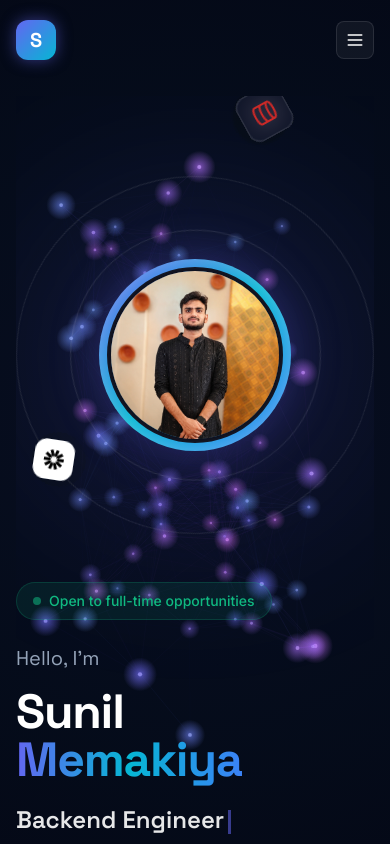
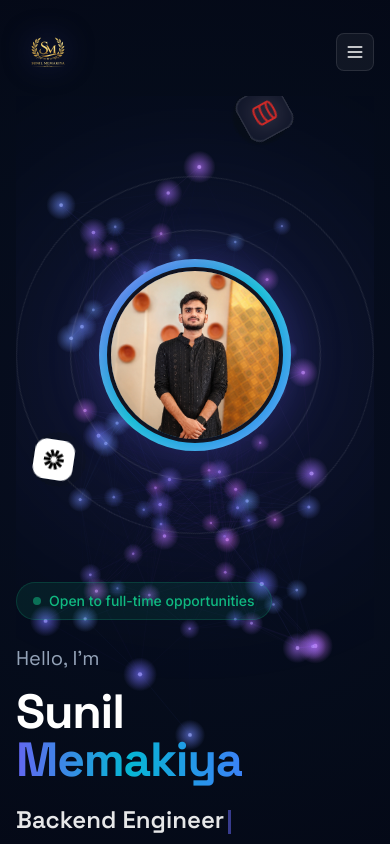
Before and after one commit to memakiyasunb11-tech/portfolio, a React (Vite) app: page / in a window 390 px wide. Shown: the top 844 px of the page. Built offline with nearby package versions, Linux system fonts and the light colour scheme.

Commit message:
feat: implement responsive Navbar and Footer components with smooth scroll navigation

```diff
--- a/index.html
+++ b/index.html
@@ -2,7 +2,7 @@
 <html lang="en">
   <head>
     <meta charset="UTF-8" />
-    <link rel="icon" type="image/svg+xml" href="/logo.svg" />
+    <link rel="icon" type="image/png" href="/logo.png" />
     <meta name="viewport" content="width=device-width, initial-scale=1.0" />
     <title>Sunil Memakiya | Backend Engineer</title>
 
--- a/src/components/Footer/Footer.tsx
+++ b/src/components/Footer/Footer.tsx
@@ -29,9 +29,7 @@ const Footer: React.FC = () => {
             onClick={scrollTop}
           >
             <div className="flex items-center gap-2">
-              <div className="w-8 h-8 rounded-lg bg-gradient-to-br from-primary to-accent flex items-center justify-center text-white font-heading font-bold text-lg shadow-[0_0_15px_rgba(99,102,241,0.3)] group-hover:shadow-[0_0_20px_rgba(6,182,212,0.5)] transition-shadow">
-                S
-              </div>
+              <img src="/logo.png" alt="Logo" className="w-14 h-14 object-contain drop-shadow-[0_0_15px_rgba(99,102,241,0.3)] group-hover:drop-shadow-[0_0_20px_rgba(6,182,212,0.5)] transition-all" />
               <span className="font-heading font-bold text-2xl tracking-tight text-white group-hover:text-primary transition-colors">
                 Sunil<span className="text-primary group-hover:text-accent transition-colors">.</span>
               </span>
--- a/src/components/Navbar/Navbar.tsx
+++ b/src/components/Navbar/Navbar.tsx
@@ -38,9 +38,7 @@ const Navbar: React.FC = () => {
           className="flex items-center gap-2 group"
           aria-label="Home"
         >
-          <div className="w-10 h-10 rounded-xl bg-gradient-to-br from-primary to-accent flex items-center justify-center text-white font-heading font-bold text-xl shadow-[0_0_15px_rgba(99,102,241,0.5)] group-hover:shadow-[0_0_25px_rgba(6,182,212,0.6)] transition-shadow">
-            S
-          </div>
+          <img src="/logo.png" alt="Logo" className="w-16 h-16 object-contain drop-shadow-[0_0_15px_rgba(99,102,241,0.5)] group-hover:drop-shadow-[0_0_25px_rgba(6,182,212,0.6)] transition-all" />
           <span className="font-heading font-bold text-xl tracking-tight hidden sm:block">
             Sunil<span className="text-primary">.</span>
           </span>
--- a/src/index.tsx
+++ b/src/index.tsx
@@ -1,6 +1,6 @@
 import React from 'react';
 import ReactDOM from 'react-dom/client';
-import App from './App';
+import App from './App.tsx';
 import './index.css';
 
 ReactDOM.createRoot(document.getElementById('root')!).render(
```
